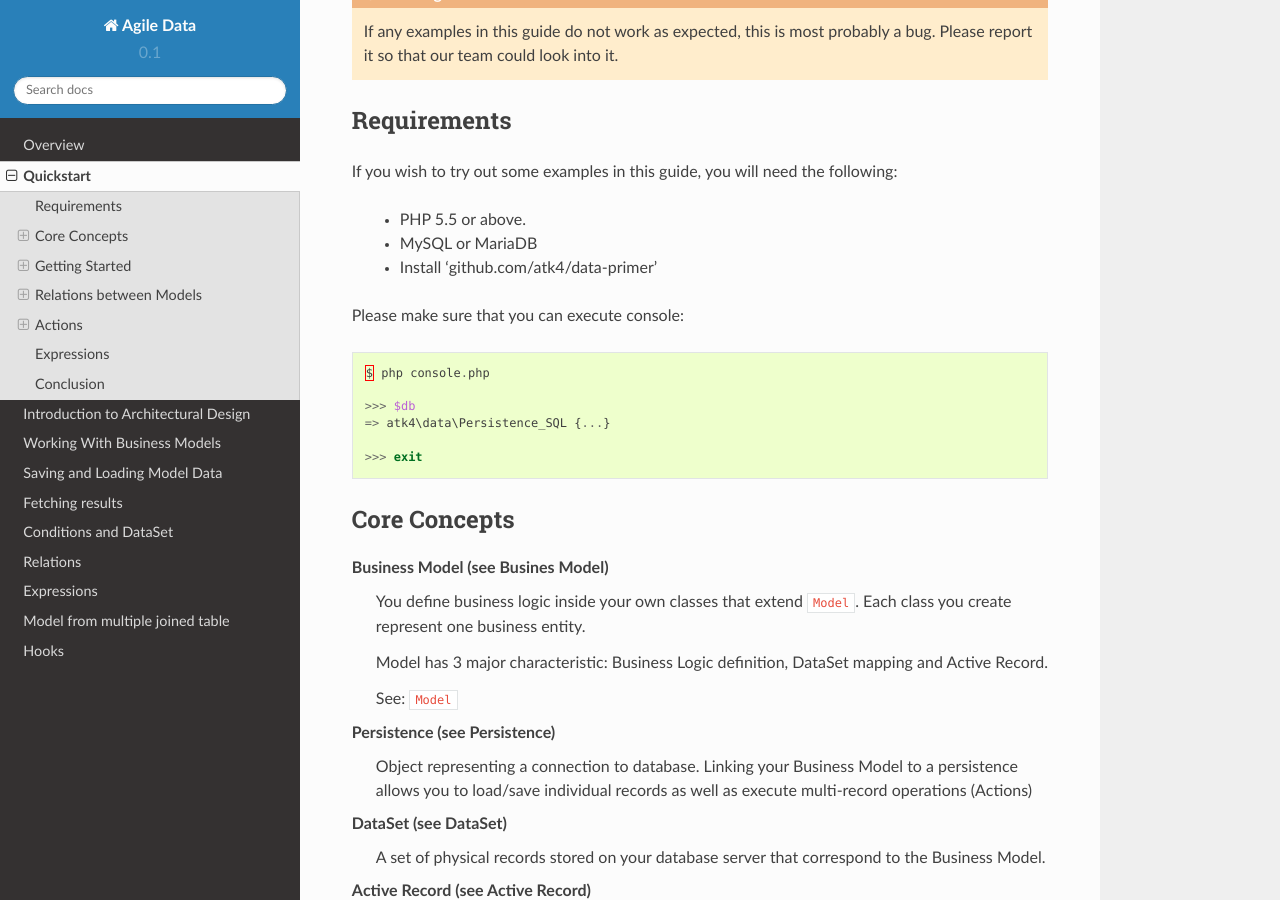
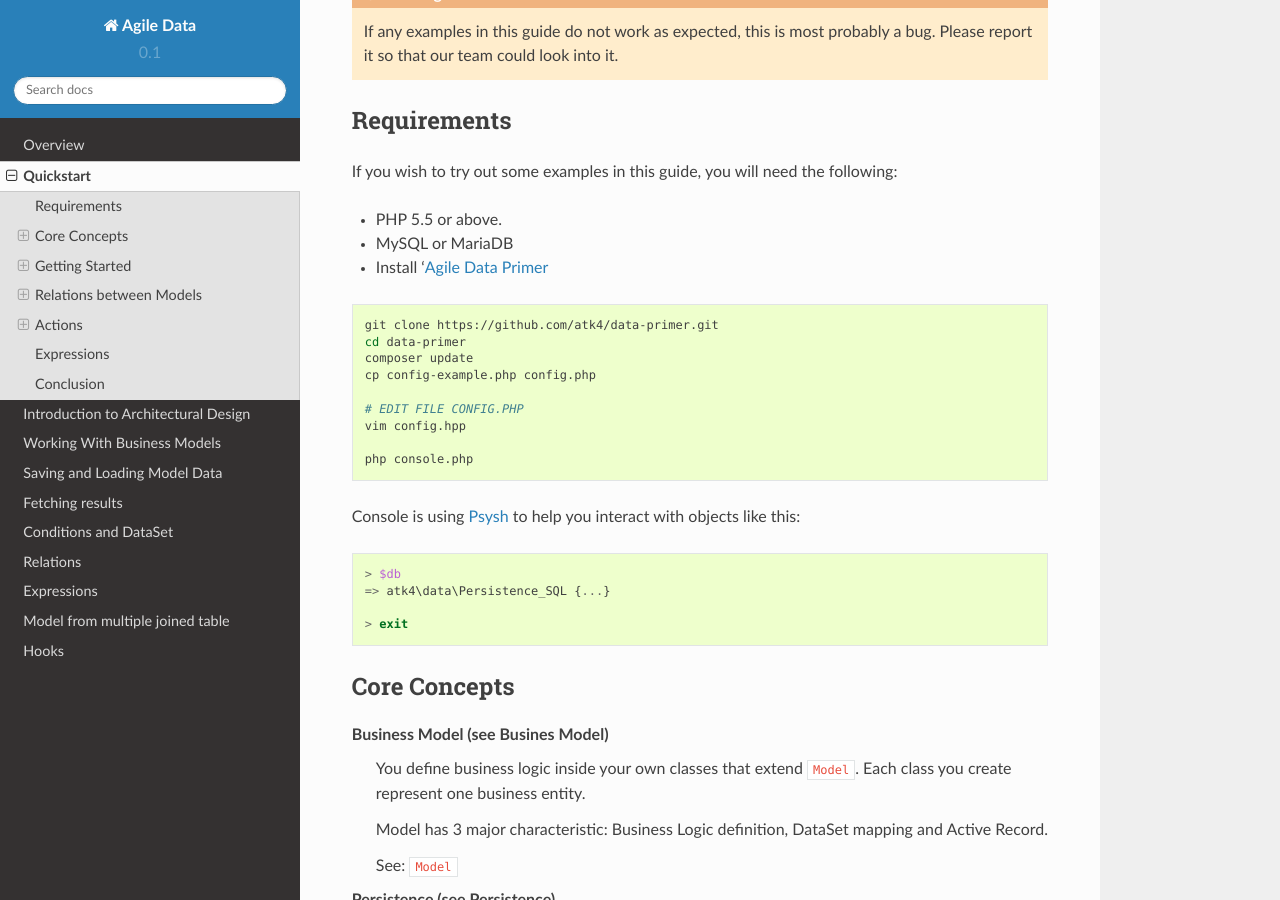
Before and after one commit to atk4/data, a Sphinx documentation site: the page built from docs/quickstart.rst, in a window 1280 px wide and 900 px high, scrolled down 421 px. Built offline with Sphinx 7.4.7 and the Read the Docs theme 2.0.0, drawn with Linux system fonts in a browser that asks for light colours; pages that are not in the unit, such as notebooks, are missing from menus; cross-references to code outside the pages are shown as plain code.

Commit message:
fix links

```diff
--- a/docs/quickstart.rst
+++ b/docs/quickstart.rst
@@ -24,18 +24,28 @@ Requirements
 
 If you wish to try out some examples in this guide, you will need the following:
 
- - PHP 5.5 or above.
- - MySQL or MariaDB
- - Install 'github.com/atk4/data-primer'
+- PHP 5.5 or above.
+- MySQL or MariaDB
+- Install '`Agile Data Primer <https://github.com/atk4/data-primer/>`_
 
-Please make sure that you can execute console::
+.. code-block:: bash
 
-    $ php console.php
+    git clone https://github.com/atk4/data-primer.git
+    cd data-primer
+    composer update
+    cp config-example.php config.php
 
-    >>> $db
+    # EDIT FILE CONFIG.PHP
+    vim config.hpp
+
+    php console.php
+
+Console is using `Psysh <http://psysh.org>`_ to help you interact with objects like this::
+
+    > $db
     => atk4\data\Persistence_SQL {...}
 
-    >>> exit
+    > exit
 
 Core Concepts
 ==============
```
